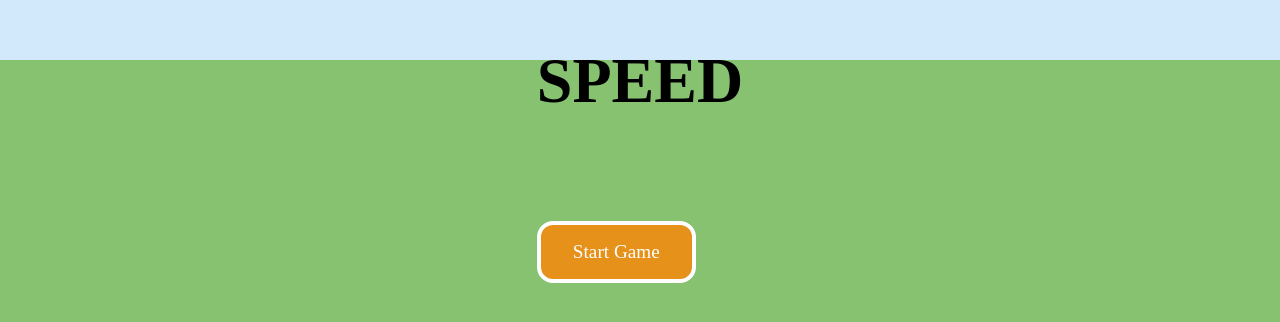
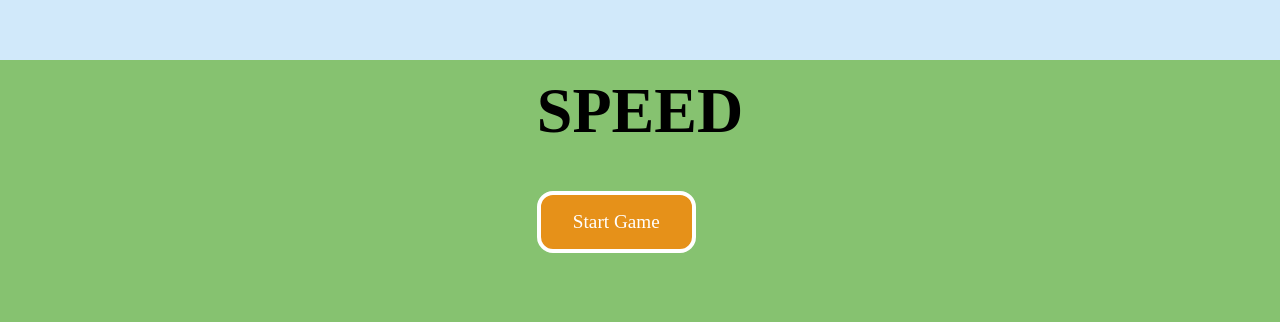
Before and after one commit to KingaSzayer-Iths/whacamole-app, a React (Create React App) app: page / in a window 1280 px wide. Shown: the part 266-588 px from the top of the page. Built offline with nearby package versions, Linux system fonts and the light colour scheme; the HTML template or start-up script is replaced by a standard one.

Commit message:
delete margin on button

```diff
--- a/src/index.css
+++ b/src/index.css
@@ -13,7 +13,7 @@ button {
   border: 4px solid var(--color);
   font-family: 'Fredoka One', cursive;
   font-size: 1.2rem;
-  margin: 60px 0 0 0;
+  /* margin: 60px 0 0 0; */
 }
 body {
   background: linear-gradient(#d1e9fa 0 40%, #86c270 40%);
```
